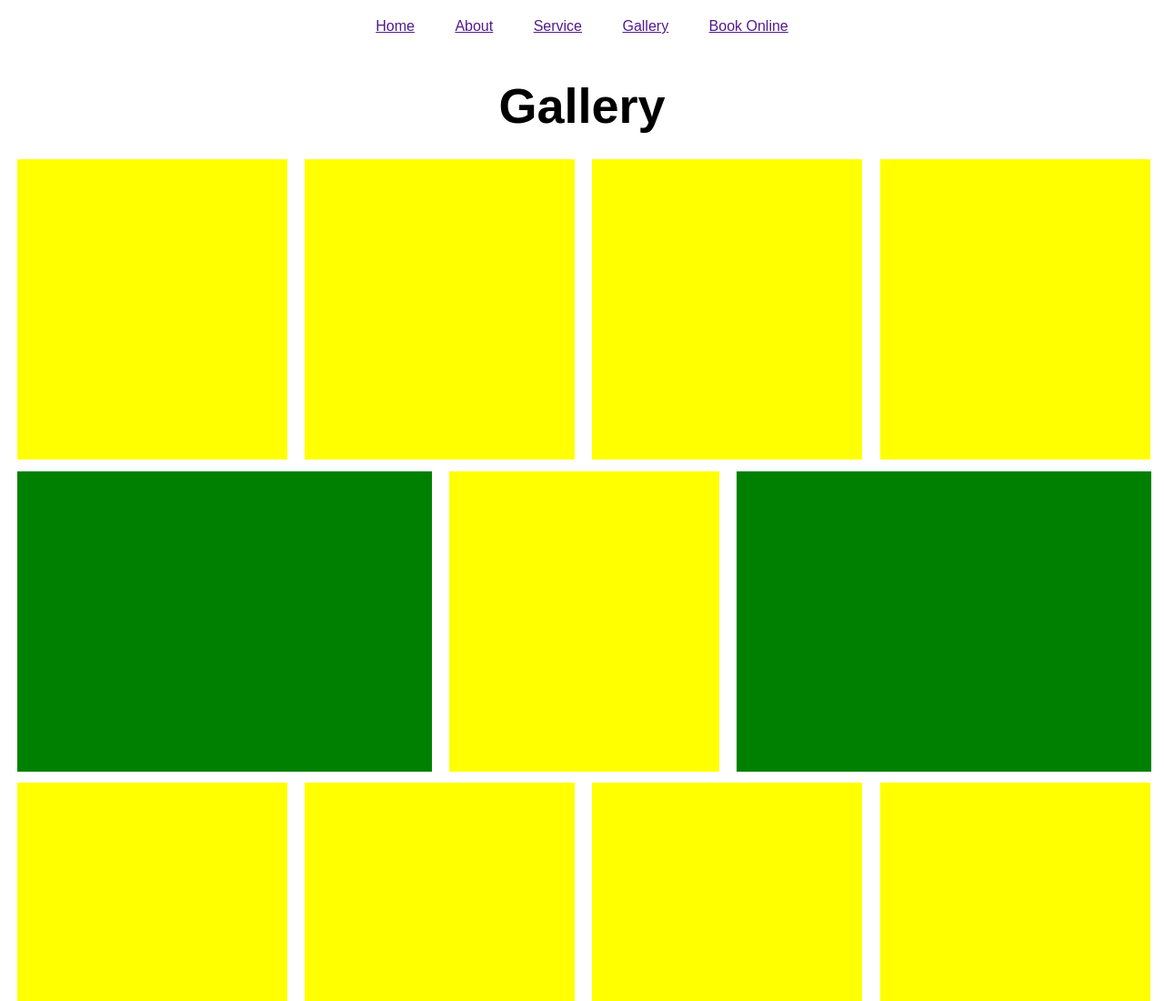
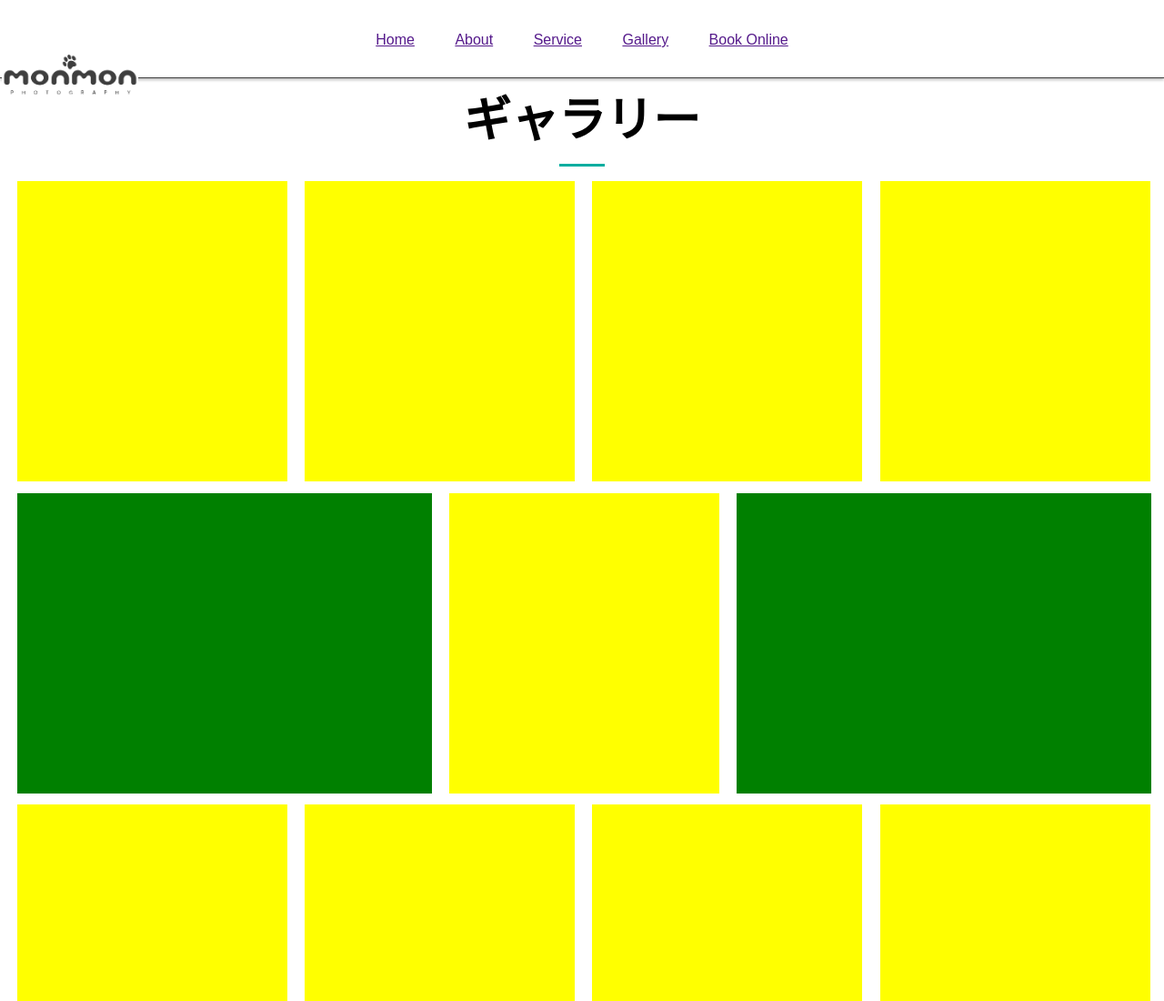
Before and after one commit to raqem/dogphoto, a plain HTML site: page gallery.html in a window 1280 px wide. Shown: the top 1100 px of the page at 91% size. Drawn offline with Linux system fonts and the light colour scheme.

Commit message:
nav work

```diff
--- a/gallery.css
+++ b/gallery.css
@@ -6,11 +6,11 @@
 
 h1{
 	text-align: center;
-	font-size: 54px;
+	font-size: 52px;
 	font-family: sans-serif;
 	padding: 15px;
 	color: black;
-	padding-top: 85px;
+	padding-top: 90px;
 
 }
 
@@ -24,12 +24,12 @@ h1{
 	height: 85px;
 	background-color: white;
 	z-index: 1000;
-
+	box-shadow: 0 2px 3px 0 rgba(0, 0, 0, .25);
+	border-bottom: 1px solid #3e3e3e;
 }
 
 nav{
-	margin-top: 20px;
-	border-style: none;
+	margin-top: 35px;
 
 }
 
@@ -39,10 +39,31 @@ a{
 	display: inline-block;
 }
 
+.logo{
+	width: 100%;
+	height: 85px;
+}
+
+.logo img{
+	height: 60px;
+	width: 150px;
+	float: left;
+	margin-left: 2px;
+}
+
 .container {
 	width: 100%;
 	margin-right: auto;
 	margin-left: auto;
+}
+
+.border{
+	width: 50px;
+	height: 3px;
+	margin-right: auto;
+	margin-left: auto;
+	border-top: 3px solid #00AD9F;
+
 }
 
 .five {
@@ -79,7 +100,7 @@ a{
 	margin-top: 5%;
 }
 
-img{
+.footer img{
 	border-radius: 100%;
 	width: 125px;
 	height: 125px;
@@ -87,7 +108,6 @@ img{
 
 p{
 	text-align: left;
-	text-overflow: wrap;
 	margin-top: 5px;
 	margin-bottom: 5px;
 
--- a/gallery.html
+++ b/gallery.html
@@ -2,7 +2,7 @@
 <!DOCTYPE html>
 <html>
 <head>
-	<title>Gallery</title>
+	<title>ギャラリー</title>
 	<link rel="stylesheet" type="text/css" href="gallery.css">
 </head>
 <body>
@@ -15,9 +15,16 @@
 	<a href="">Gallery</a>
 	<a href="">Book Online</a>
 </nav>
+
+<div class="logo">
+ <img src="./monmon-logo-temporary.png">
+</div>
 </div>
 
-<h1>Gallery</h1>
+<h1>ギャラリー</h1>
+
+<div class="border">
+</div>
 
 <div class="container">
 
```
Also changed, not shown: monmon-logo-temporary.png (added).
